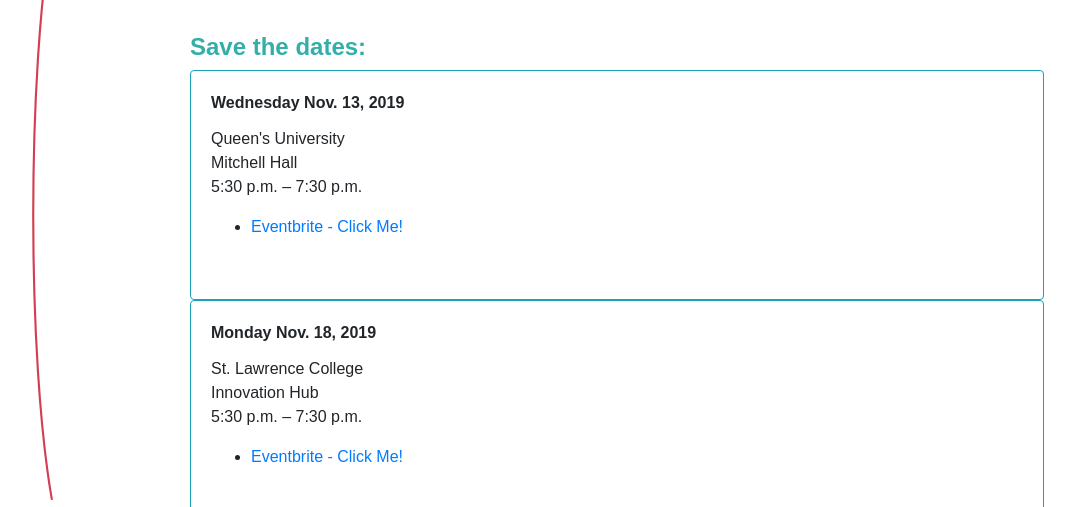
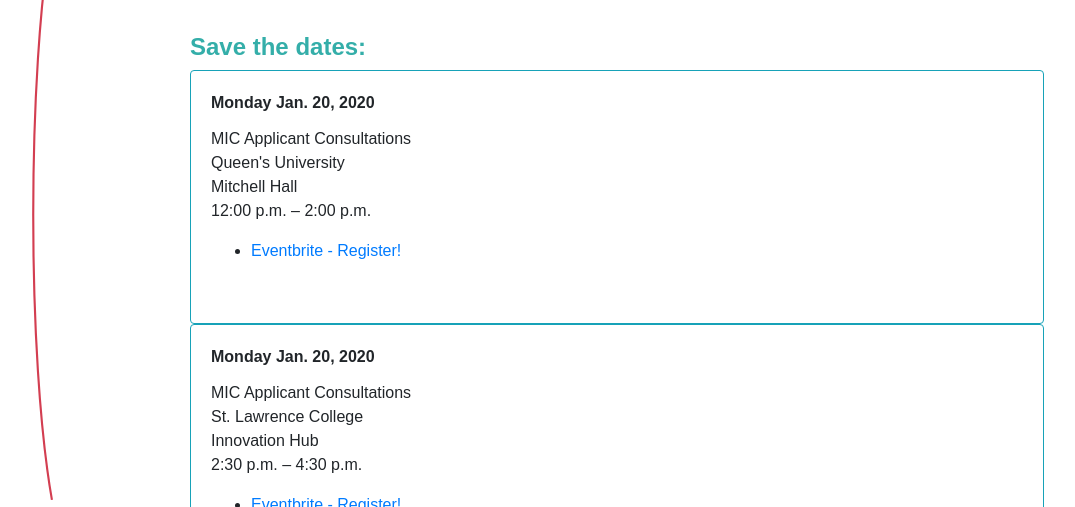
Before and after one commit to city-of-kingston/mayors-innovation-challenge-2020, a Next.js app: page /workshops in a window 1280 px wide. Shown: the part 293-800 px from the top of the page, without its empty margins (108-1183 px from the left). Built offline with nearby package versions, Linux system fonts and the light colour scheme.

Commit message:
Update workshops.mdx

```diff
--- a/content/workshops.mdx
+++ b/content/workshops.mdx
@@ -3,32 +3,6 @@ import { Card, CardTitle, CardText } from 'reactstrap';
 <h2> Workshops and Events </h2>
 <br />
 <h4>Save the dates:</h4>
-
-<Card body outline color="info">
-<CardTitle><strong> Wednesday Nov. 13, 2019 </strong></CardTitle>
-
-<CardText>
-Queen's University <br/>
-Mitchell Hall  <br/>
-5:30 p.m. – 7:30 p.m.<br/>
-
-  - <a href="https://www.eventbrite.ca/e/mayors-innovation-challenge-workshop-queens-university-tickets-76489948495" name="start">Eventbrite - Click Me!</a>
-
-<br/>
-</CardText></Card>
-
-<Card body outline color="info">
-<CardTitle><strong> Monday Nov. 18, 2019 </strong></CardTitle>
-
-<CardText>
-St. Lawrence College <br/>
-Innovation Hub <br />
-5:30 p.m. – 7:30 p.m.<br/>
-
- - <a href="https://www.eventbrite.ca/e/mayors-innovation-challenge-workshop-st-lawrence-college-tickets-76490052807" name="start">Eventbrite - Click Me!</a>
-
-<br/>
-</CardText></Card>
 
 <Card body outline color="info">
 <CardTitle><strong> Monday Jan. 20, 2020 </strong></CardTitle>
```
